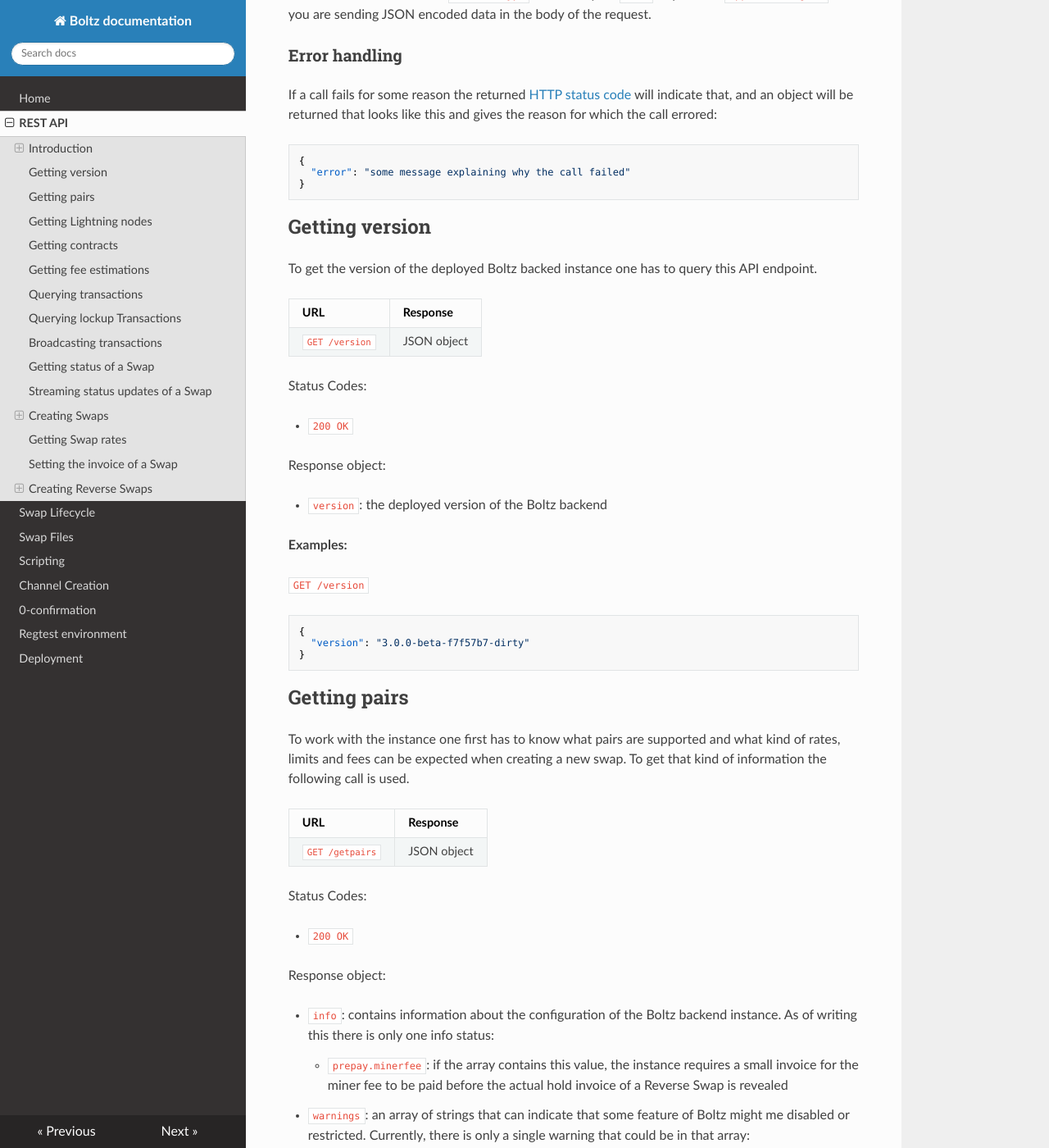
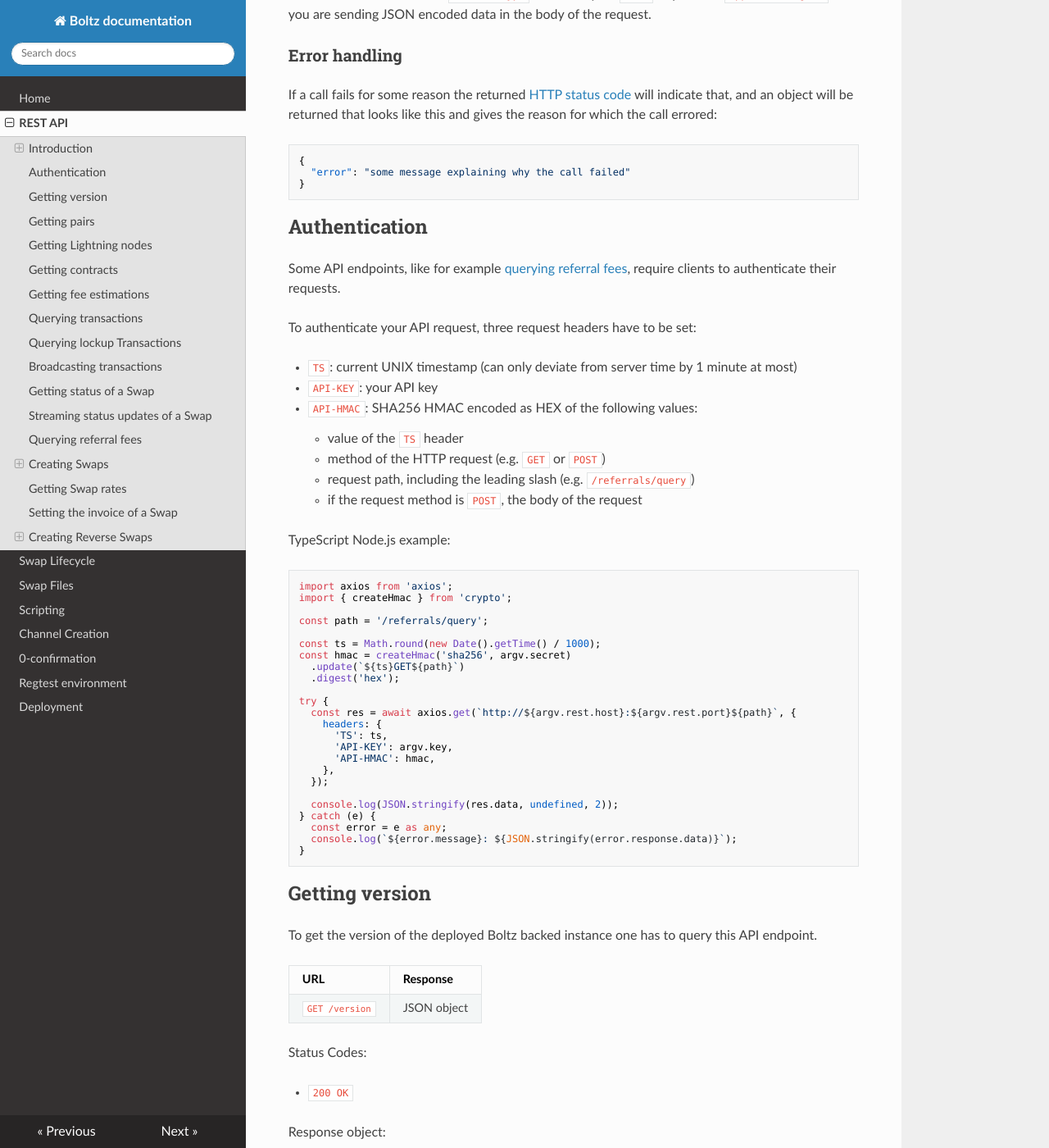
Before and after one commit to BoltzExchange/boltz-backend, an MkDocs documentation site: the page built from docs/api.md, in a window 1280 px wide and 1400 px high, scrolled down 501 px. Shown: the whole window at 82% size. Built offline with MkDocs 1.6.1, drawn with Linux system fonts in a browser that asks for light colours; nearby versions of some CDN libraries; some of the changed text lies outside the part shown.

Commit message:
docs: request authentication and querying referrals

````diff
--- a/docs/api.md
+++ b/docs/api.md
@@ -17,6 +17,49 @@
 ```json
 {
   "error": "some message explaining why the call failed"
+}
+```
+
+## Authentication
+
+Some API endpoints, like for example [querying referral fees](#querying-referral-fees), require clients to authenticate their requests.
+
+To authenticate your API request, three request headers have to be set:
+
+- `TS`: current UNIX timestamp (can only deviate from server time by 1 minute at most)
+- `API-KEY`: your API key
+- `API-HMAC`: SHA256 HMAC encoded as HEX of the following values:
+    - value of the `TS` header
+    - method of the HTTP request (e.g. `GET` or `POST`)
+    - request path, including the leading slash (e.g. `/referrals/query`)
+    - if the request method is `POST`, the body of the request
+
+TypeScript Node.js example:
+
+```typescript
+import axios from 'axios';
+import { createHmac } from 'crypto';
+
+const path = '/referrals/query';
+
+const ts = Math.round(new Date().getTime() / 1000);
+const hmac = createHmac('sha256', argv.secret)
+  .update(`${ts}GET${path}`)
+  .digest('hex');
+
+try {
+  const res = await axios.get(`http://${argv.rest.host}:${argv.rest.port}${path}`, {
+    headers: {
+      'TS': ts,
+      'API-KEY': argv.key,
+      'API-HMAC': hmac,
+    },
+  });
+
+  console.log(JSON.stringify(res.data, undefined, 2));
+} catch (e) {
+  const error = e as any;
+  console.log(`${error.message}: ${JSON.stringify(error.response.data)}`);
 }
 ```
 
@@ -583,6 +626,42 @@
 data: {"status":"invoice.paid"}
 ```
 
+## Querying referral fees
+
+Boltz partners can request a referral key to get a percentage of the fees earned from Swaps through their integration. To query for their referrals, they can send an [authenticated](#authentication) request to this endpoint.
+
+| URL                    | Response
+|------------------------|------------
+| `GET /referrals/query` | JSON object
+
+
+Status Codes:
+
+- `200 OK`
+- `401 Unauthorized`: missing or invalid request authentication
+
+Response object:
+
+The response of a valid request is grouped by year, month and referral key. The amounts are denominated in 10 \*\* -8.
+
+**Examples:**
+
+`GET /referrals/query`
+
+Response:
+
+```json
+{
+  "2021": {
+    "9": {
+      "cliTest": {
+        "BTC": 60
+      }
+    }
+  }
+}
+```
+
 ## Creating Swaps
 
 To create a swap from onchain coins to lightning ones just a single request has to be sent. This `POST` request slightly deviates depending on the kind of currencies that are swapped. You can find further information on the differences between swapping from UTXO based chains and Ethereum underneath. **Please note that Boltz works with 10 \*\* -8 decimals internally** and all amounts in the API endpoints have this denomination regardless of the decimals, regardless of the swapped coin or token.
--- a/package.json
+++ b/package.json
@@ -1,6 +1,6 @@
 {
   "name": "boltz-backend",
-  "version": "3.1.2",
+  "version": "3.1.3",
   "description": "Backend of Boltz",
   "main": "dist/lib/Boltz.js",
   "scripts": {
````
Also changed, not shown: docs/index.md (+2 -2 lines), 3 other files.
